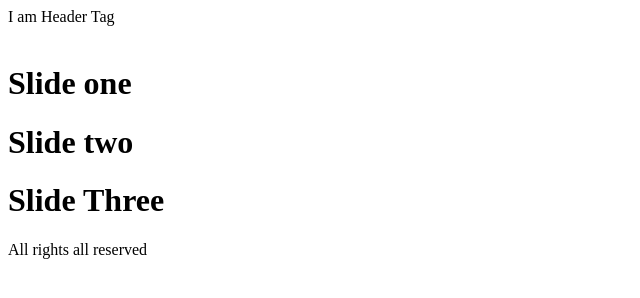
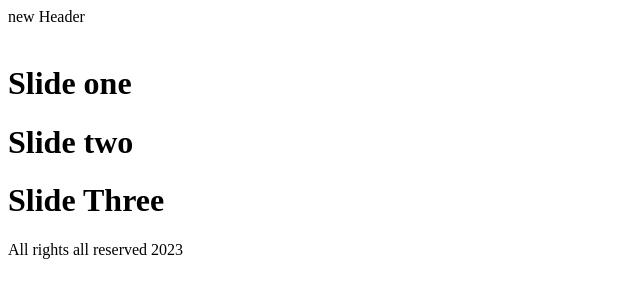
Before and after one commit to AmirAttar99/git-project-one, a plain HTML site: page index.html in a window 1280 px wide. Shown: the full height of the page, 0-640 px from the left. Drawn offline with Linux system fonts and the light colour scheme.

Commit message:
some changes in master bra

```diff
--- a/index.html
+++ b/index.html
@@ -8,7 +8,7 @@
 </head>
 <body>
     <header>
-        I am Header Tag
+        new Header
     </header>
     <div class="banner">
       <img src="ss" alt="">
@@ -18,7 +18,7 @@
       <h1>Slide two</h1>
       <h1>Slide Three</h1>
     </div>
-    <footer>All rights all reserved</footer>
+    <footer>All rights all reserved 2023</footer>
     <script src="script.js"></script>
   </body>
 </html>
```
